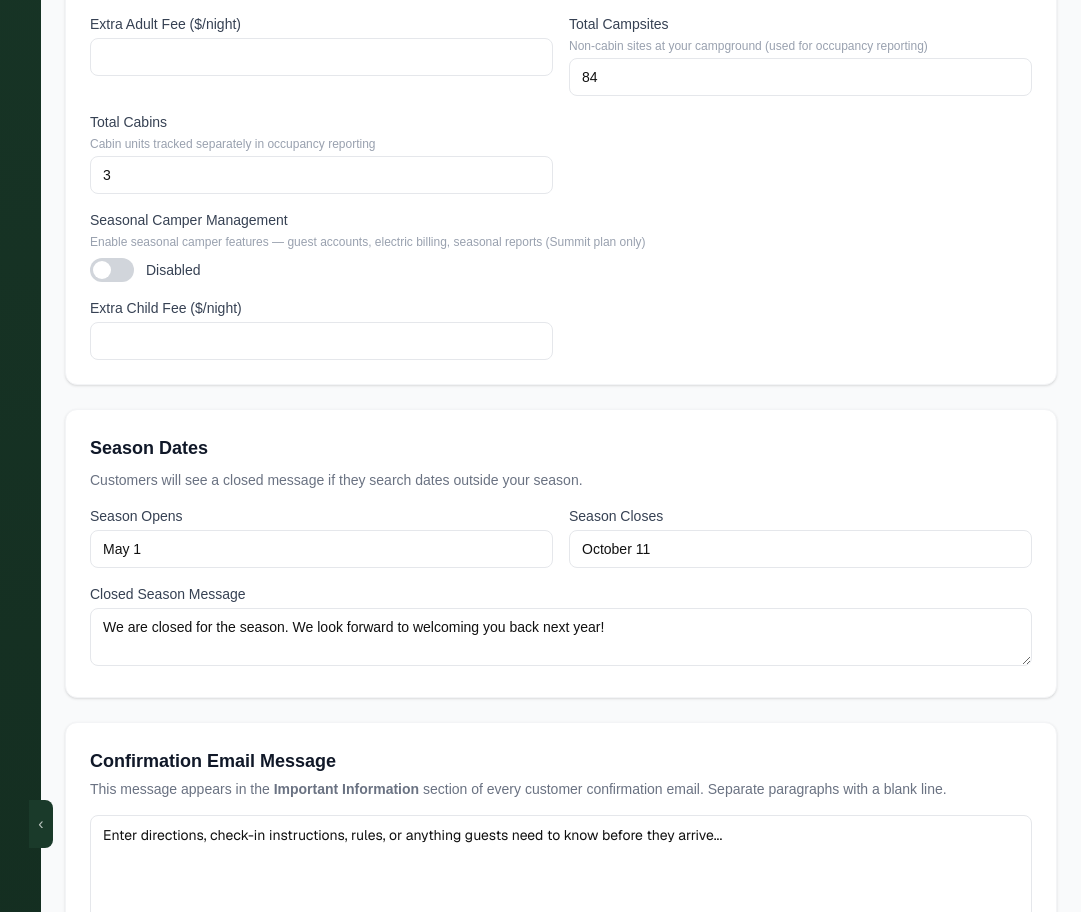
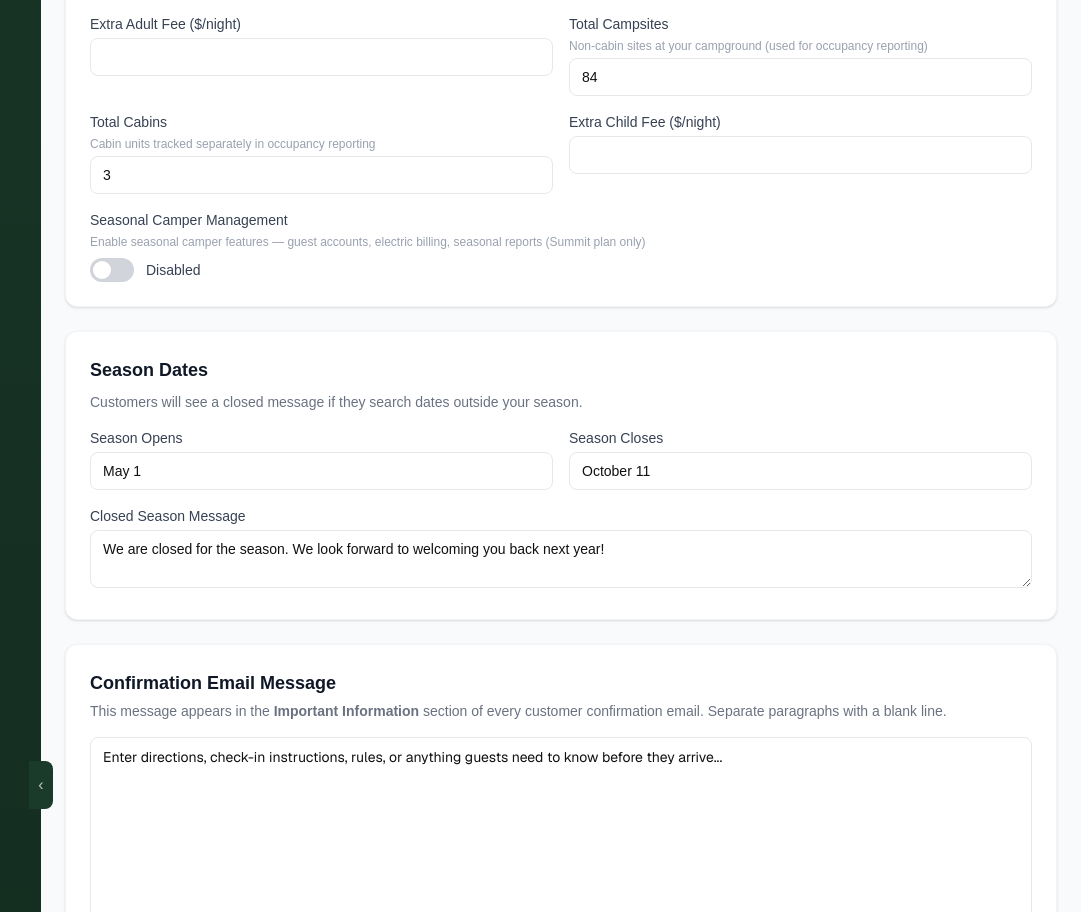
Before and after one commit to Cadyhollow/cady-hollow-reservations, a Next.js app: page /admin/settings in a window 1280 px wide. Shown: the part 1237-2149 px from the top of the page, without its empty margins (199-1280 px from the left). Built offline with nearby package versions, Linux system fonts and the light colour scheme; no server answers; the database is empty.

Commit message:
Settings: move seasonal toggle to after extra child fee field

```diff
--- a/app/admin/settings/page.tsx
+++ b/app/admin/settings/page.tsx
@@ -326,8 +326,8 @@ export default function SettingsPage() {
             <div><label className="block text-sm font-medium text-gray-700 mb-1">Extra Adult Fee ($/night)</label><input type="number" className="w-full border border-gray-200 rounded-lg px-3 py-2 text-sm" value={form.extra_adult_fee} onChange={e => setForm({ ...form, extra_adult_fee: e.target.value })} /></div>
             <div><label className="block text-sm font-medium text-gray-700 mb-1">Total Campsites</label><p className="text-xs text-gray-400 mb-1">Non-cabin sites at your campground (used for occupancy reporting)</p><input type="number" className="w-full border border-gray-200 rounded-lg px-3 py-2 text-sm" value={form.total_sites} onChange={e => setForm({ ...form, total_sites: parseInt(e.target.value) || 0 })} /></div>
             <div><label className="block text-sm font-medium text-gray-700 mb-1">Total Cabins</label><p className="text-xs text-gray-400 mb-1">Cabin units tracked separately in occupancy reporting</p><input type="number" className="w-full border border-gray-200 rounded-lg px-3 py-2 text-sm" value={form.total_cabins} onChange={e => setForm({ ...form, total_cabins: parseInt(e.target.value) || 0 })} /></div>
+            <div><label className="block text-sm font-medium text-gray-700 mb-1">Extra Child Fee ($/night)</label><input type="number" className="w-full border border-gray-200 rounded-lg px-3 py-2 text-sm" value={form.extra_child_fee} onChange={e => setForm({ ...form, extra_child_fee: e.target.value })} /></div>
             <div className="col-span-full"><label className="block text-sm font-medium text-gray-700 mb-1">Seasonal Camper Management</label><p className="text-xs text-gray-400 mb-2">Enable seasonal camper features — guest accounts, electric billing, seasonal reports (Summit plan only)</p><div className="flex items-center gap-3"><button type="button" onClick={() => setForm({...form, seasonal_enabled: !form.seasonal_enabled})} style={{width:44,height:24,borderRadius:12,border:'none',cursor:'pointer',backgroundColor:form.seasonal_enabled?'#15803d':'#d1d5db',position:'relative',flexShrink:0,transition:'background 0.2s'}}><span style={{position:'absolute',top:3,left:form.seasonal_enabled?23:3,width:18,height:18,borderRadius:'50%',backgroundColor:'white',transition:'left 0.2s'}}/></button><span className="text-sm text-gray-700">{form.seasonal_enabled ? 'Enabled' : 'Disabled'}</span></div></div>
-            <div><label className="block text-sm font-medium text-gray-700 mb-1">Extra Child Fee ($/night)</label><input type="number" className="w-full border border-gray-200 rounded-lg px-3 py-2 text-sm" value={form.extra_child_fee} onChange={e => setForm({ ...form, extra_child_fee: e.target.value })} /></div>
           </div>
         </div>
 
```
